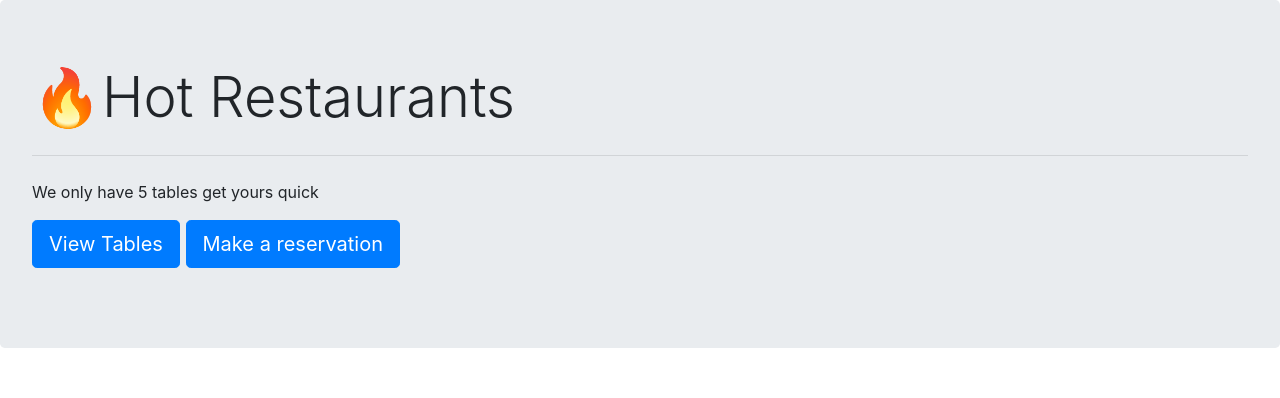
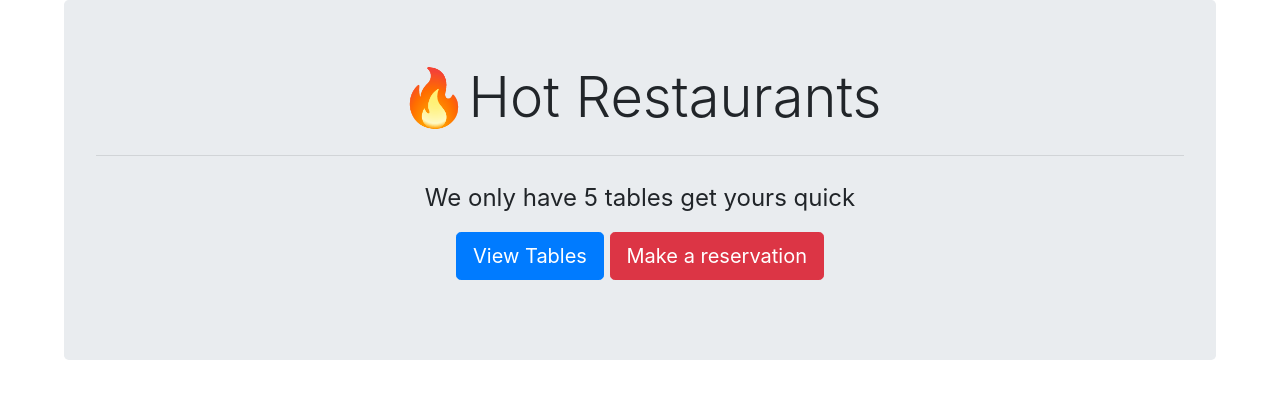
Before and after one commit to jsipple/HotRestaurants, a plain HTML site: page public/index.html in a window 1280 px wide. Drawn offline with nearby package versions, Linux system fonts and the light colour scheme.

Commit message:
added some css and reversed names of reservation and list.html

```diff
--- a/public/index.html
+++ b/public/index.html
@@ -5,16 +5,17 @@
  <meta name="viewport" content="width=device-width, initial-scale=1.0">
  <meta http-equiv="X-UA-Compatible" content="ie=edge">
  <link rel="stylesheet" href="https://stackpath.bootstrapcdn.com/bootstrap/4.1.3/css/bootstrap.min.css" integrity="sha384-MCw98/SFnGE8fJT3GXwEOngsV7Zt27NXFoaoApmYm81iuXoPkFOJwJ8ERdknLPMO" crossorigin="anonymous">
+ <link rel="stylesheet" href="style.css">
  <title>Document</title>
 </head>
 <body>
  <div class="jumbotron">
   <h1 class="display-4">&#128293Hot Restaurants</h1>
   <hr class="my-4">
-  <p>We only have 5 tables get yours quick</p>
+  <p class="tables">We only have 5 tables get yours quick</p>
   <p class="lead">
     <a class="btn btn-primary btn-lg" href="/list" role="button">View Tables</a>
-    <a class="btn btn-primary btn-lg" href="/reservation" role="button">Make a reservation</a>
+    <a class="btn btn-danger btn-lg" href="/reservation" role="button">Make a reservation</a>
   </p>
 </div>
 </body>
--- /dev/null
+++ b/public/style.css
@@ -0,0 +1,8 @@
+.jumbotron {
+ margin: 0 auto;
+ width: 90%;
+ text-align: center;
+}
+.tables {
+ font-size: 24px;
+}
--- a/server/server.js
+++ b/server/server.js
@@ -9,6 +9,12 @@ app.use(express.json());
 app.get('/', function(req,res){
     res.sendFile(path.join(__dirname, ""))
 });
+
+app.get('/:route', (req, res) => {
+ let path = req.params.route
+
+})
+
 app.listen(PORT, function(){
     console.log("you are listening on: "+ PORT);
 })
```
Also changed, not shown: public/list.html (+7 -20 lines), public/reservation.html (+21 -6 lines).
